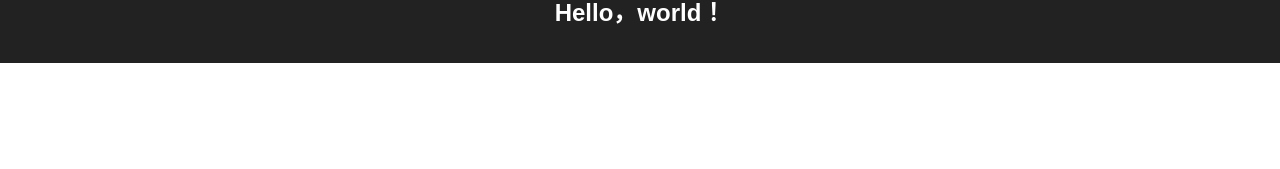
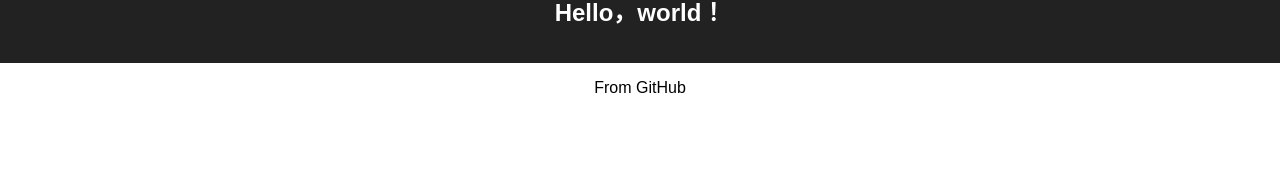
Before and after one commit to hzhenmin/react-web, a React app: page / in a window 1280 px wide. Shown: the part 127-296 px from the top of the page. Built offline with nearby package versions, Linux system fonts and the light colour scheme.

Commit message:
Update App.js

```diff
--- a/src/App.js
+++ b/src/App.js
@@ -10,6 +10,7 @@ class App extends Component {
           <img src={logo} className="App-logo" alt="logo" />
           <h1 className="App-title">Hello，world！</h1>
         </header>
+        <p>From GitHub</p>
       </div>
     );
   }
```
